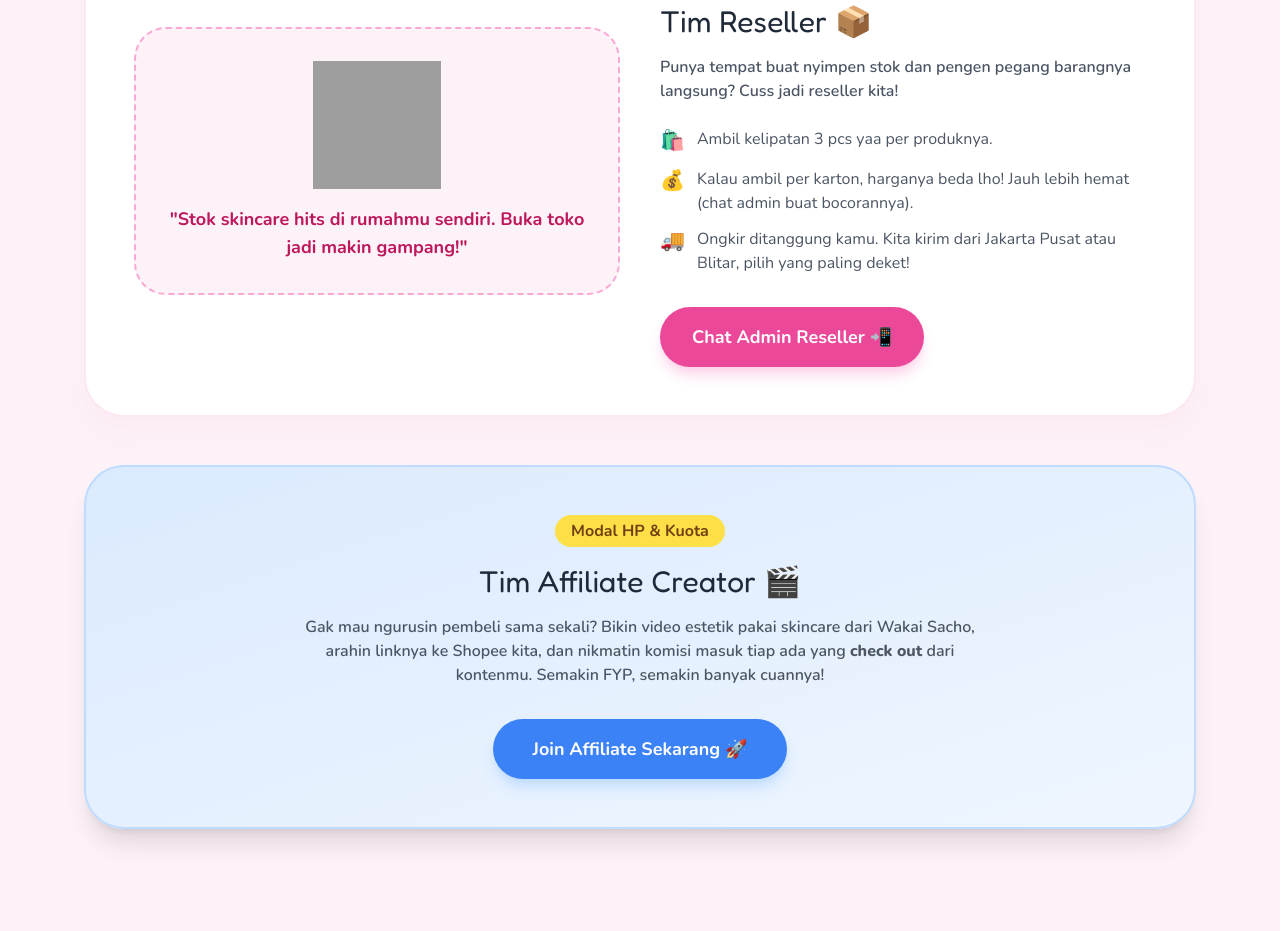
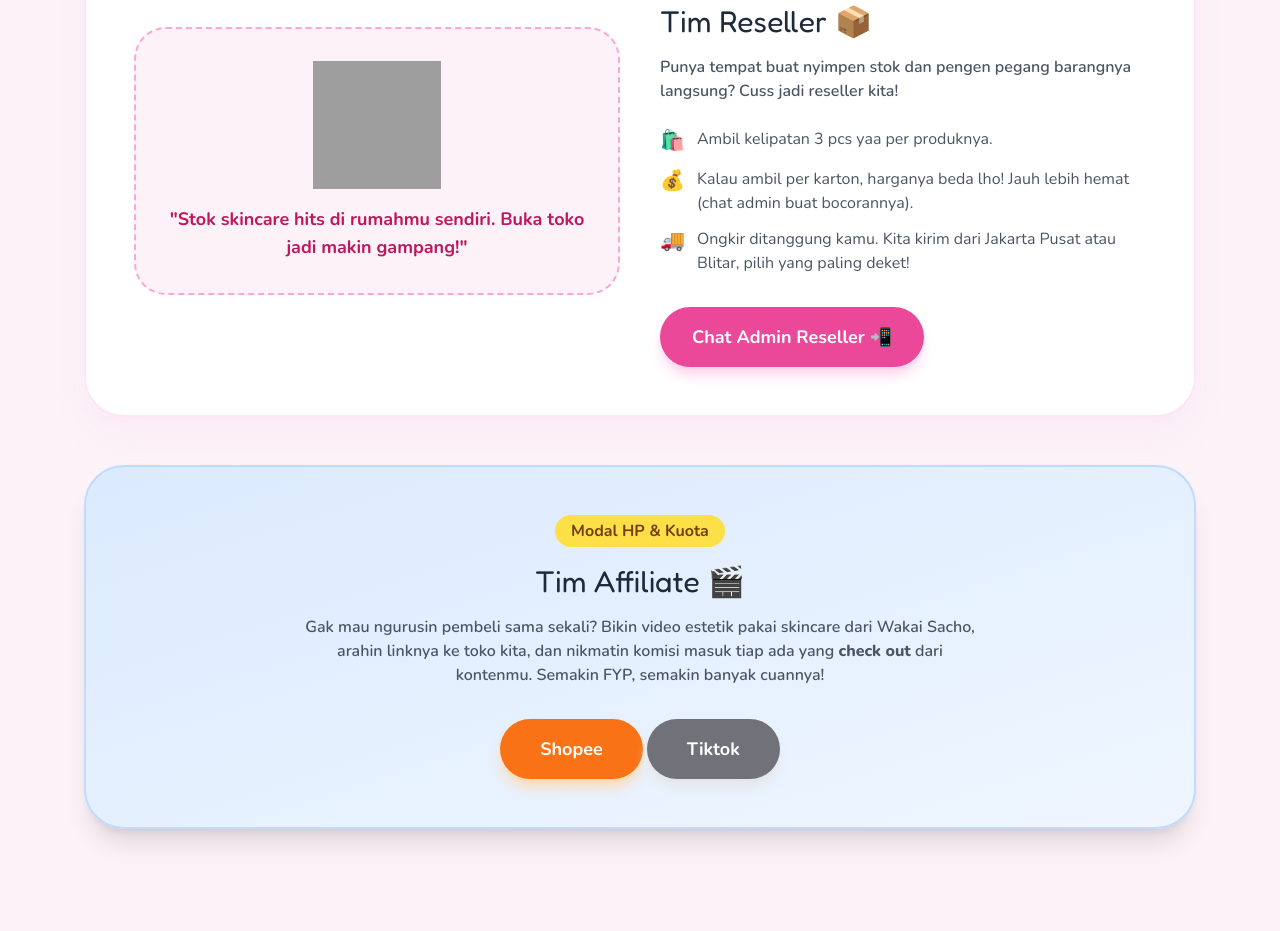
Before and after one commit to ferdhyihza/wakai-sacho, a plain HTML site: page index.html in a window 1280 px wide. Shown: the part 2255-3186 px from the top of the page. Drawn offline with nearby package versions, Linux system fonts and the light colour scheme; grey boxes are pictures that could not be loaded.

Commit message:
revisi 1: link affiliate ada 2, revisi poin reseller

```diff
--- a/index.html
+++ b/index.html
@@ -80,7 +80,7 @@
                 <p class="text-gray-600 font-semibold mb-4 text-sm">Punya modal uang jajan lebih? Beli stoknya, simpan, trus kirim deh ke temen-temenmu!</p>
                 <div class="text-left bg-white p-4 rounded-2xl text-sm font-medium text-gray-600 space-y-2">
                     <p>✨ Harus nyetok barang</p>
-                    <p>✨ Modal lumayan</p>
+                    <p>✨ Jadi prioritas kita</p>
                     <p>✨ Untung atur sendiri!</p>
                 </div>
             </div>
@@ -165,12 +165,15 @@
 
         <div class="bg-gradient-to-br from-blue-100 to-blue-50 rounded-[2.5rem] p-8 md:p-12 shadow-xl border-2 border-blue-200 text-center">
             <div class="inline-block bg-yellow-300 text-yellow-900 font-bold px-4 py-1 rounded-full mb-4">Modal HP & Kuota</div>
-            <h3 class="text-3xl text-gray-800 mb-4">Tim Affiliate Creator 🎬</h3>
+            <h3 class="text-3xl text-gray-800 mb-4">Tim Affiliate 🎬</h3>
             <p class="text-gray-600 font-semibold max-w-2xl mx-auto mb-8">
-                Gak mau ngurusin pembeli sama sekali? Bikin video estetik pakai skincare dari Wakai Sacho, arahin linknya ke Shopee kita, dan nikmatin komisi masuk tiap ada yang <b>check out</b> dari kontenmu. Semakin FYP, semakin banyak cuannya!
+                Gak mau ngurusin pembeli sama sekali? Bikin video estetik pakai skincare dari Wakai Sacho, arahin linknya ke toko kita, dan nikmatin komisi masuk tiap ada yang <b>check out</b> dari kontenmu. Semakin FYP, semakin banyak cuannya!
             </p>
-            <a href="#" class="inline-flex items-center justify-center bg-blue-500 hover:bg-blue-600 text-white font-bold text-lg px-10 py-4 rounded-full shadow-lg shadow-blue-200 transition-all transform hover:-translate-y-1">
-                Join Affiliate Sekarang 🚀
+            <a href="#" class="inline-flex items-center justify-center bg-orange-500 hover:bg-orange-600 text-white font-bold text-lg px-10 py-4 rounded-full shadow-lg shadow-orange-200 transition-all transform hover:-translate-y-1">
+                Shopee
+            </a>
+            <a href="#" class="inline-flex items-center justify-center bg-zinc-500 hover:bg-zinc-600 text-white font-bold text-lg px-10 py-4 rounded-full shadow-lg shadow-zinc-200 transition-all transform hover:-translate-y-1">
+                Tiktok
             </a>
         </div>
 
```
